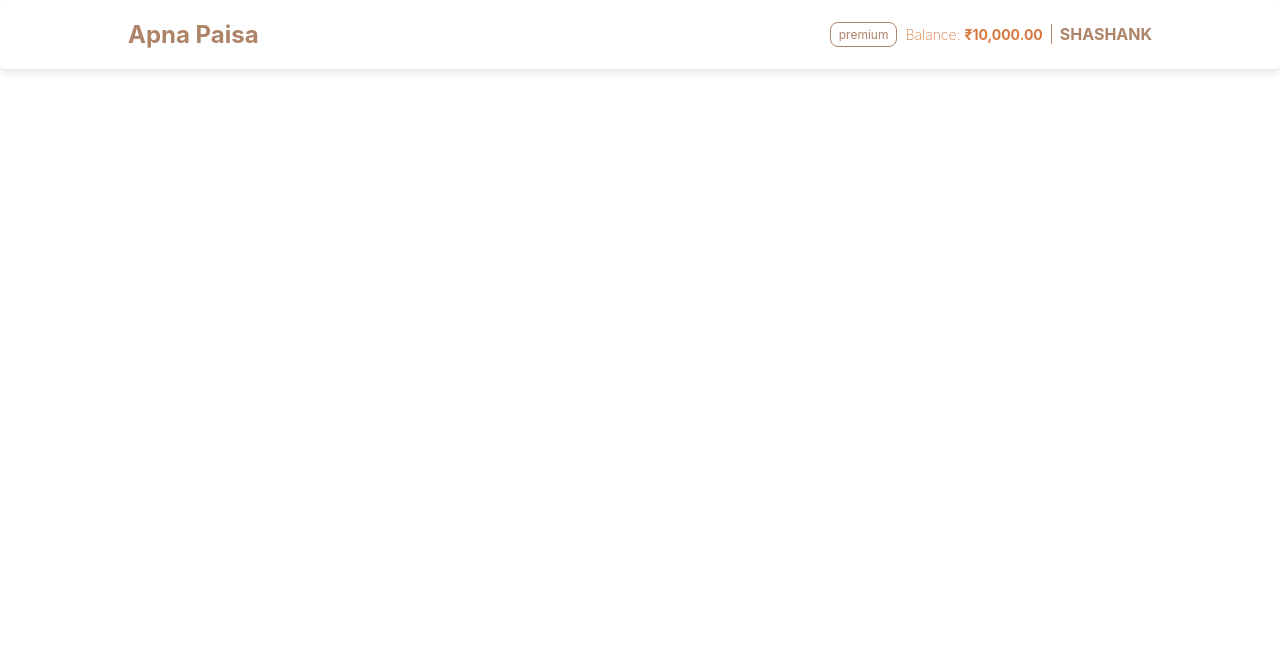
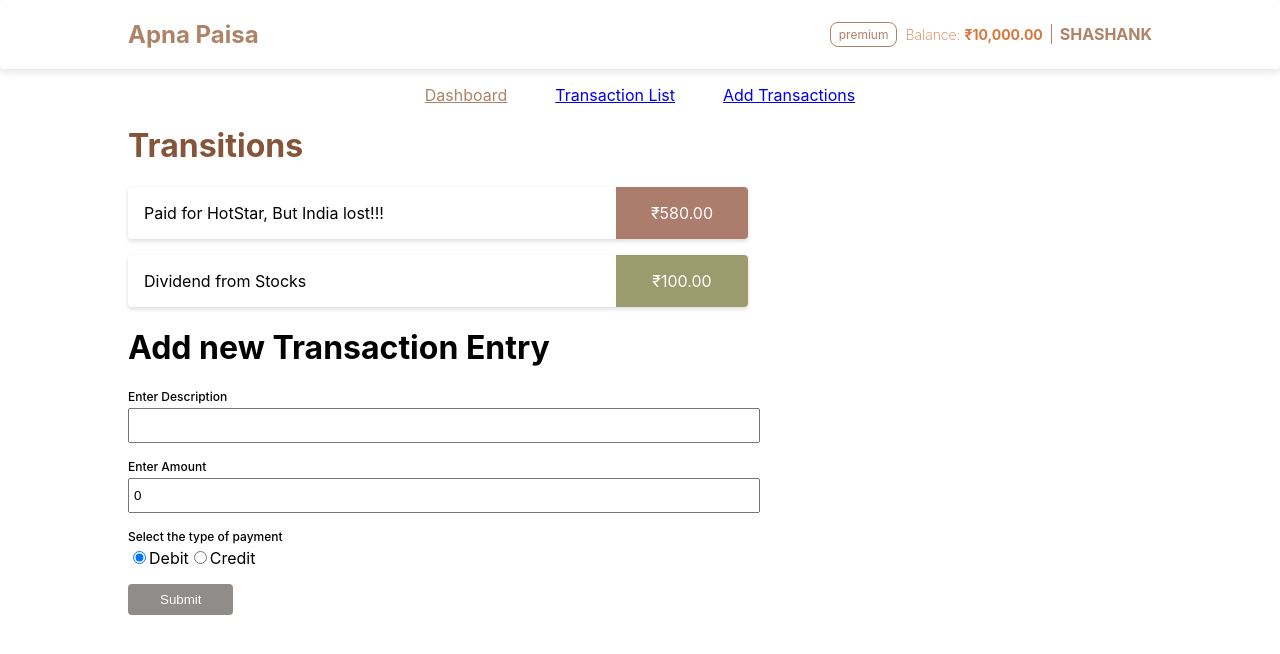
Before and after one commit to shashankshetty1996/Apna-paisa, a React (Create React App) app: page /dashboard in a window 1280 px wide. Shown: the top 654 px of the page. Built offline with nearby package versions, Linux system fonts and the light colour scheme.

Commit message:
Router concept

```diff
--- a/src/App.js
+++ b/src/App.js
@@ -1,5 +1,5 @@
 import React, { Component } from "react";
-import { BrowserRouter, Route, Switch } from "react-router-dom";
+import { BrowserRouter, Route, Switch, Redirect } from "react-router-dom";
 
 import Navbar from "./components/navbar/Navbar";
 import Dashboard from "./modules/dashboard/Dashboard";
@@ -12,6 +12,7 @@ class App extends Component {
 	state = {
 		name: "Shashank",
 		balance: 10000,
+		show: false,
 	};
 
 	updateBalance = (amount) => {
@@ -23,16 +24,27 @@ class App extends Component {
 			<BrowserRouter>
 				<Navbar balance={this.state.balance} name={this.state.name} />
 				<Switch>
-					<Route path="/" exact>
+					<Route path="/dashboard">
 						<Dashboard
 							updateBalance={this.updateBalance}
 							balance={this.state.balance}
 						/>
 					</Route>
 
-					<Route path="/about">
-						<About />
-					</Route>
+					<Route path="/about" component={About} exact />
+
+					<Route
+						path="/not-found"
+						render={() => (
+							<div className="container">
+								<h1>Page not found</h1>
+							</div>
+						)}
+						exact
+					/>
+
+					<Redirect from="/" to="/dashboard" exact />
+					<Redirect to="/not-found" />
 				</Switch>
 			</BrowserRouter>
 		);
--- a/src/components/transactions/Transactions.js
+++ b/src/components/transactions/Transactions.js
@@ -1,4 +1,5 @@
 import { Component } from "react";
+import { withRouter } from "react-router-dom";
 
 import { currencyFormat } from "../../utils/utilities";
 
@@ -28,9 +29,12 @@ function TransactionEntry(props) {
 
 class Transactions extends Component {
 	render() {
+		console.log(this.props);
+		const { state } = this.props.location;
 		return (
 			<div className="transactions">
 				<h1 className={style.primary}>Transitions</h1>
+				{state?.fromDashboard && <p>you came using NavLink</p>}
 				<ul className="transactions-list">
 					{this.props.entry.map((item) => {
 						return <TransactionEntry key={item.id} item={item} />;
@@ -41,4 +45,4 @@ class Transactions extends Component {
 	}
 }
 
-export default Transactions;
+export default withRouter(Transactions);
--- a/src/modules/about/About.js
+++ b/src/modules/about/About.js
@@ -5,7 +5,7 @@ export default class About extends Component {
 	render() {
 		return (
 			<section className="container">
-				<h1>About Us</h1>
+				<h1>About someone you and I don't know about</h1>
 				{/* <a href="/">Dashboard</a> */}
 				<Link to="/">Dashboard using Link</Link>
 			</section>
--- /dev/null
+++ b/src/modules/dashboard/Dashboard.css
@@ -0,0 +1,12 @@
+.sub-nav {
+	/* box-shadow: 0 1px 2px 2px rgba(00, 00, 00, 0.17); */
+	margin: 16px 0;
+}
+
+.sub-nav a {
+	margin: 0 24px;
+}
+
+.sub-nav a.active {
+	color: #ae8468;
+}
--- a/src/modules/dashboard/Dashboard.js
+++ b/src/modules/dashboard/Dashboard.js
@@ -1,7 +1,10 @@
 import React, { Component } from "react";
+import { Switch, Route, NavLink } from "react-router-dom";
 
 import TransactionForm from "../../components/transaction-form/TransactionFrom";
 import Transactions from "../../components/transactions/Transactions";
+
+import "./Dashboard.css";
 
 export default class Dashboard extends Component {
 	state = {
@@ -37,11 +40,46 @@ export default class Dashboard extends Component {
 		this.props.updateBalance(updatedBalance);
 	};
 
+	// path="/dashboard"
+	// path="/dashboard/transactions"
+	// path="/dashboard/add-transactions"
 	render() {
+		const transactions = <Transactions entry={this.state.transactions} />;
+		const transactionForm = (
+			<TransactionForm addTransaction={this.addTransaction} />
+		);
 		return (
 			<div className="container">
-				<TransactionForm addTransaction={this.addTransaction} />
-				<Transactions entry={this.state.transactions} />
+				{/* Nested routes */}
+				<div className="flex justify-center items-center sub-nav">
+					<NavLink exact to="/dashboard">
+						Dashboard
+					</NavLink>
+					<NavLink
+						exact
+						to={{
+							pathname: "/dashboard/transactions",
+							state: { fromDashboard: true },
+						}}
+					>
+						Transaction List
+					</NavLink>
+					<NavLink exact to="/dashboard/add-transactions">
+						Add Transactions
+					</NavLink>
+				</div>
+				<Switch>
+					<Route path="/dashboard/transactions" exact>
+						{transactions}
+					</Route>
+					<Route path="/dashboard/add-transactions" exact>
+						{transactionForm}
+					</Route>
+					<Route path="/dashboard">
+						{transactions}
+						{transactionForm}
+					</Route>
+				</Switch>
 			</div>
 		);
 	}
```
